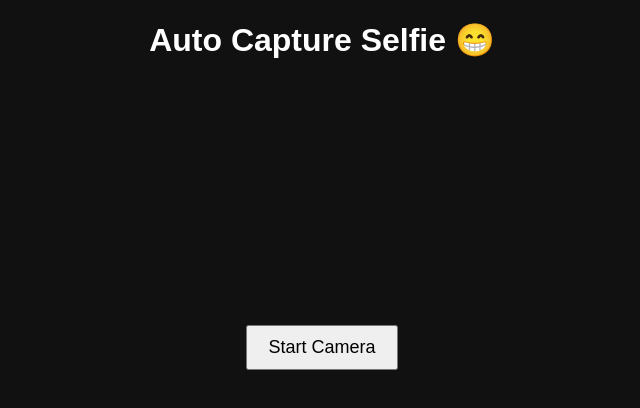
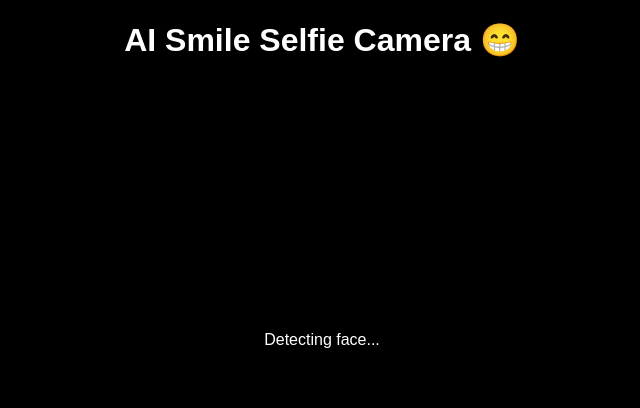
Before and after one commit to babu01-creator/smile, a plain HTML site: page index.html in a window 1280 px wide. Shown: the whole page, without its empty margins (318-958 px from the left). Drawn offline with Linux system fonts and the light colour scheme.

Commit message:
Update index.html

```diff
--- a/index.html
+++ b/index.html
@@ -1,18 +1,19 @@
 <!DOCTYPE html>
-
 <html>
 <head>
-<title>Auto Smile Selfie</title>
+<title>AI Smile Selfie</title>
+
 <style>
+
 body{
+background:black;
+color:white;
 text-align:center;
 font-family:Arial;
-background:#111;
-color:white;
 }
 
 video{
-width:400px;
+width:420px;
 border-radius:10px;
 margin-top:20px;
 }
@@ -21,21 +22,21 @@ canvas{
 display:none;
 }
 
-button{
-padding:10px 20px;
-font-size:18px;
-margin-top:20px;
-} </style>
+</style>
 
 </head>
 
 <body>
 
-<h1>Auto Capture Selfie 😁</h1>
+<h1>AI Smile Selfie Camera 😁</h1>
 
-<video id="video" autoplay></video> <br> <button onclick="startCamera()">Start Camera</button>
+<video id="video" autoplay></video>
+<canvas id="canvas"></canvas>
 
-<canvas id="canvas"></canvas>
+<p id="status">Detecting face...</p>
+
+<script src="https://cdn.jsdelivr.net/npm/@mediapipe/face_mesh/face_mesh.js"></script>
+<script src="https://cdn.jsdelivr.net/npm/@mediapipe/camera_utils/camera_utils.js"></script>
 
 <script src="script.js"></script>
 
```
